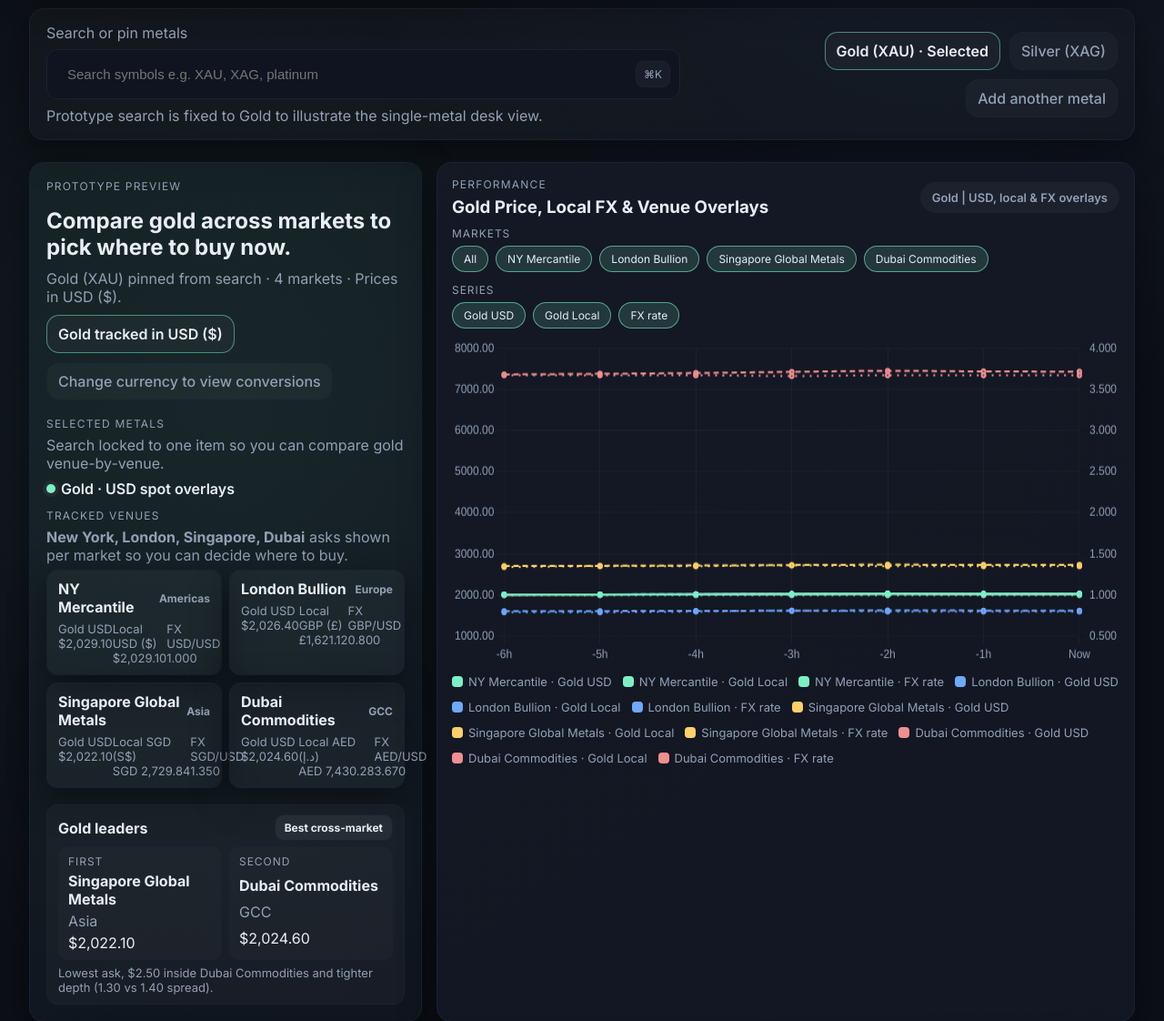
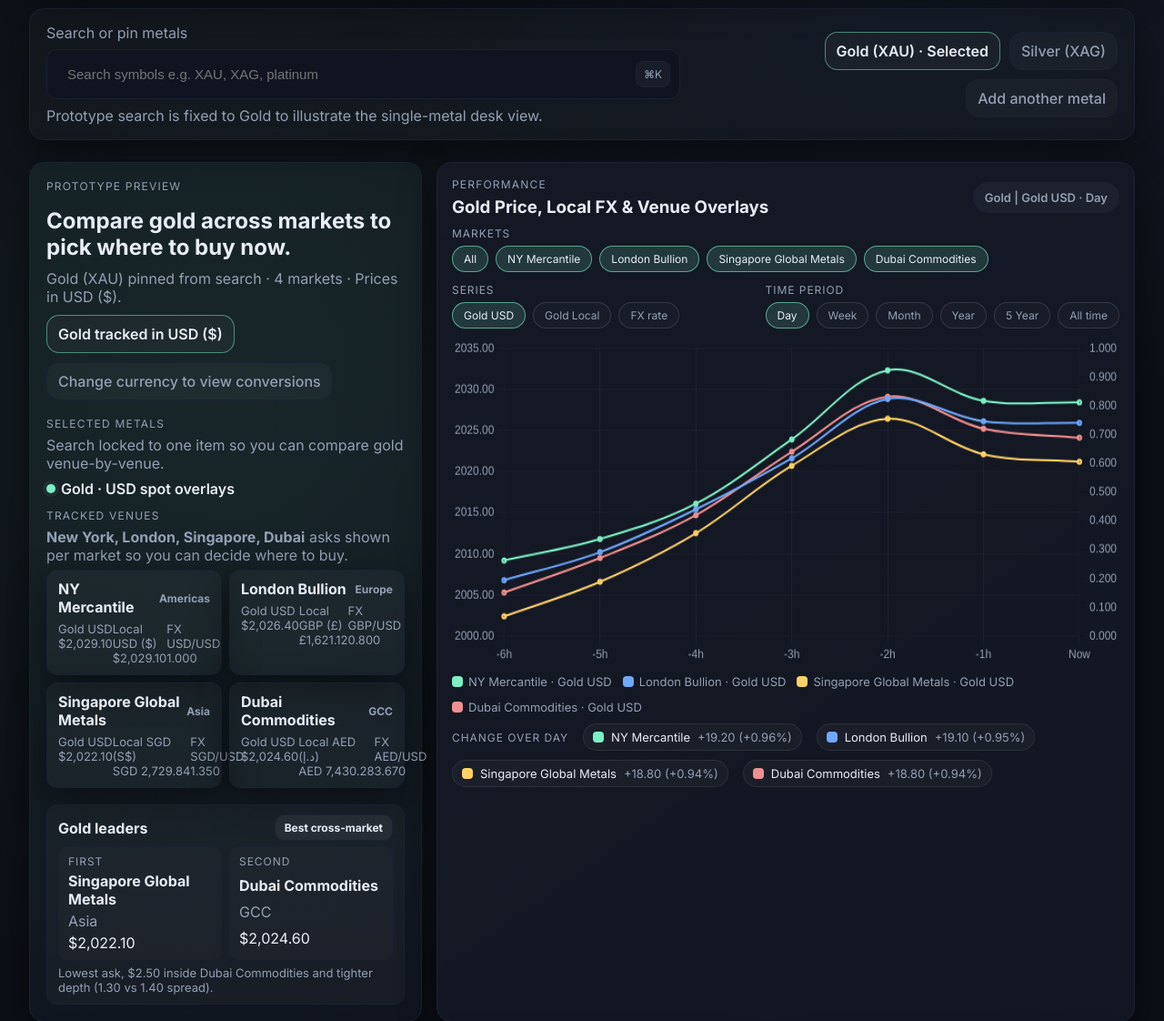
Before and after one commit to rezaeesjd/WebSage-Solutions, a PHP site: page /metals-trade-prototype/index.html in a window 1280 px wide. Shown: the part 146-1268 px from the top of the page at 91% size. Run offline with PHP 8.4, Linux system fonts and the light colour scheme.

Commit message:
Update chart defaults and period insights

```diff
--- a/metals-trade-prototype/app.js
+++ b/metals-trade-prototype/app.js
@@ -81,6 +81,15 @@ const fxHistory = {
   dgcx: [3.67, 3.67, 3.67, 3.66, 3.67, 3.67, 3.67]
 };
 
+const periodOptions = [
+  { id: 'day', label: 'Day', labels: marketHistory.labels },
+  { id: 'week', label: 'Week', labels: ['Mon', 'Tue', 'Wed', 'Thu', 'Fri', 'Sat', 'Sun'] },
+  { id: 'month', label: 'Month', labels: ['Wk 1', 'Wk 2', 'Wk 3', 'Wk 4', 'Wk 5', 'Wk 6', 'Wk 7', 'Wk 8'] },
+  { id: 'year', label: 'Year', labels: ['Jan', 'Feb', 'Mar', 'Apr', 'May', 'Jun', 'Jul', 'Aug', 'Sep', 'Oct', 'Nov', 'Dec'] },
+  { id: 'fiveYear', label: '5 Year', labels: ['2019', '2020', '2021', '2022', '2023', '2024'] },
+  { id: 'all', label: 'All time', labels: ['2015', '2016', '2017', '2018', '2019', '2020', '2021', '2022', '2023', '2024'] }
+];
+
 const watchlist = [
   { metal: 'Gold', venue: 'Spot Pool', bid: 2027.7, ask: 2029.0, trend: 0.42 },
   { metal: 'Gold', venue: 'Options Curve', bid: 2024.2, ask: 2026.5, trend: -0.08 },
@@ -94,7 +103,8 @@ let selectedSide = 'buy';
 let trendChart;
 let marketCompareChart;
 const selectedMarketIds = new Set(markets.map(m => m.id));
-const selectedSeries = new Set(['usd', 'local', 'fx']);
+const selectedSeries = new Set(['usd']);
+let selectedPeriod = 'day';
 const widthStorageKey = 'marketCardWidths';
 const ribbonWidthStorageKey = 'marketRibbonWidths';
 const marketWidths = {};
@@ -113,12 +123,14 @@ const compareResultsEl = document.getElementById('compare-results');
 
 const chartLabel = document.getElementById('chart-label');
 const chartLegend = document.getElementById('chart-legend');
+const chartGrowth = document.getElementById('chart-growth');
 const compareLegend = document.getElementById('compare-legend');
 const compareChartLabel = document.getElementById('compare-chart-label');
 const pinnedNote = document.getElementById('pinned-note');
 const heroMarketList = document.getElementById('hero-market-list');
 const marketFiltersEl = document.getElementById('market-filters');
 const seriesFiltersEl = document.getElementById('series-filters');
+const timeFiltersEl = document.getElementById('time-filters');
 const currencyTokens = {
   gold: document.getElementById('gold-currency-token'),
   silver: document.getElementById('silver-currency-token')
@@ -175,6 +187,29 @@ function formatFxRate(value) {
 function formatDelta(value) {
   const sign = value > 0 ? '+' : '';
   return `${sign}${value.toFixed(2)}%`;
+}
+
+function buildSeries(baseSeries, points) {
+  if (!Array.isArray(baseSeries) || baseSeries.length === 0) return [];
+  if (points <= 1) return [baseSeries[0]];
+  if (points === baseSeries.length) return [...baseSeries];
+  const start = baseSeries[0];
+  const end = baseSeries[baseSeries.length - 1];
+  const span = end - start;
+  return Array.from({ length: points }, (_, idx) => {
+    const ratio = idx / (points - 1);
+    const curve = Math.sin(ratio * Math.PI) * span * 0.04;
+    return +(start + span * ratio + curve).toFixed(2);
+  });
+}
+
+function getPeriodDefinition() {
+  return periodOptions.find(option => option.id === selectedPeriod) || periodOptions[0];
+}
+
+function formatGrowthValue(seriesType, delta) {
+  if (seriesType === 'fx') return formatFxRate(delta);
+  return formatNumber(delta);
 }
 
 function formatStatus(status) {
@@ -519,11 +554,18 @@ function renderChart() {
   const ctx = document.getElementById('trendChart');
   const palette = ['#7cf0c5', '#6ea8ff', '#ffd166', '#f08f8f'];
   const history = marketHistory.gold;
+  const periodDefinition = getPeriodDefinition();
+  const labels = periodDefinition.labels;
   const seriesTypes = [
     { id: 'usd', label: 'Gold USD', dash: [] },
     { id: 'local', label: 'Gold Local', dash: [6, 4] },
     { id: 'fx', label: 'FX rate', dash: [2, 6] }
   ];
+  const primarySeriesType = selectedSeries.has('usd')
+    ? 'usd'
+    : selectedSeries.has('local')
+      ? 'local'
+      : 'fx';
 
   if (trendChart) trendChart.destroy();
 
@@ -532,13 +574,15 @@ function renderChart() {
     const venue = markets.find(m => m.id === venueId);
     const color = palette[idx % palette.length];
     const localRate = currencyRates[venue?.currency] || 1;
+    const baseSeries = buildSeries(series, labels.length);
+    const baseFxSeries = buildSeries(fxHistory[venueId] || [], labels.length);
     return seriesTypes.flatMap(seriesType => {
       if (!selectedSeries.has(seriesType.id)) return [];
       const data = seriesType.id === 'usd'
-        ? series
+        ? baseSeries
         : seriesType.id === 'local'
-          ? series.map(v => +(v * localRate).toFixed(2))
-          : (fxHistory[venueId] || []);
+          ? baseSeries.map(v => +(v * localRate).toFixed(2))
+          : baseFxSeries;
       return [{
         label: `${venue?.name || venueId} · ${seriesType.label}`,
         data,
@@ -557,7 +601,7 @@ function renderChart() {
   trendChart = new Chart(ctx, {
     type: 'line',
     data: {
-      labels: marketHistory.labels,
+      labels,
       datasets
     },
     options: {
@@ -583,7 +627,11 @@ function renderChart() {
     }
   });
 
-  chartLabel.textContent = `Gold | USD, local & FX overlays`;
+  const activeSeriesLabels = seriesTypes
+    .filter(series => selectedSeries.has(series.id))
+    .map(series => series.label)
+    .join(', ');
+  chartLabel.textContent = `Gold | ${activeSeriesLabels} · ${periodDefinition.label}`;
   chartLegend.innerHTML = '';
   datasets.forEach(ds => {
     const legendItem = document.createElement('div');
@@ -591,13 +639,49 @@ function renderChart() {
     legendItem.innerHTML = `<span class="legend-swatch" style="background:${ds.borderColor}"></span>${ds.label}`;
     chartLegend.appendChild(legendItem);
   });
+
+  if (chartGrowth) {
+    chartGrowth.innerHTML = '';
+    const growthTitle = document.createElement('div');
+    growthTitle.className = 'growth-title';
+    growthTitle.textContent = `Change over ${periodDefinition.label.toLowerCase()}`;
+    chartGrowth.appendChild(growthTitle);
+
+    Object.entries(history).forEach(([venueId, series], idx) => {
+      if (!selectedMarketIds.has(venueId)) return;
+      const venue = markets.find(m => m.id === venueId);
+      const localRate = currencyRates[venue?.currency] || 1;
+      const baseSeries = buildSeries(series, labels.length);
+      const baseFxSeries = buildSeries(fxHistory[venueId] || [], labels.length);
+      const data = primarySeriesType === 'usd'
+        ? baseSeries
+        : primarySeriesType === 'local'
+          ? baseSeries.map(v => +(v * localRate).toFixed(2))
+          : baseFxSeries;
+      const start = data[0];
+      const end = data[data.length - 1];
+      const delta = +(end - start).toFixed(2);
+      const percent = start ? (delta / start) * 100 : 0;
+      const sign = delta > 0 ? '+' : '';
+      const color = palette[idx % palette.length];
+      const item = document.createElement('div');
+      item.className = 'growth-item';
+      item.innerHTML = `
+        <span class="legend-swatch" style="background:${color}"></span>
+        <span class="growth-name">${venue?.name || venueId}</span>
+        <span class="growth-value">${sign}${formatGrowthValue(primarySeriesType, delta)} (${formatDelta(percent)})</span>
+      `;
+      chartGrowth.appendChild(item);
+    });
+  }
 }
 
 function renderChartFilters() {
-  if (!marketFiltersEl || !seriesFiltersEl) return;
+  if (!marketFiltersEl || !seriesFiltersEl || !timeFiltersEl) return;
 
   marketFiltersEl.innerHTML = '';
   seriesFiltersEl.innerHTML = '';
+  timeFiltersEl.innerHTML = '';
 
   const allMarketsSelected = selectedMarketIds.size === markets.length;
   const allMarketBtn = document.createElement('button');
@@ -649,6 +733,18 @@ function renderChartFilters() {
       renderChart();
     });
     seriesFiltersEl.appendChild(btn);
+  });
+
+  periodOptions.forEach(option => {
+    const btn = document.createElement('button');
+    btn.className = `filter-chip${selectedPeriod === option.id ? ' active' : ''}`;
+    btn.textContent = option.label;
+    btn.addEventListener('click', () => {
+      selectedPeriod = option.id;
+      renderChartFilters();
+      renderChart();
+    });
+    timeFiltersEl.appendChild(btn);
   });
 }
 
--- a/metals-trade-prototype/index.html
+++ b/metals-trade-prototype/index.html
@@ -94,9 +94,14 @@
             <span class="filter-label">Series</span>
             <div class="filter-options" id="series-filters"></div>
           </div>
+          <div class="filter-group">
+            <span class="filter-label">Time period</span>
+            <div class="filter-options" id="time-filters"></div>
+          </div>
         </div>
         <canvas id="trendChart" height="320"></canvas>
         <div class="chart-legend" id="chart-legend"></div>
+        <div class="chart-growth" id="chart-growth"></div>
       </article>
     </section>
 
--- a/metals-trade-prototype/styles.css
+++ b/metals-trade-prototype/styles.css
@@ -503,6 +503,31 @@ input, select {
 .legend-item { display: flex; align-items: center; gap: 6px; }
 .legend-swatch { width: 12px; height: 12px; border-radius: 4px; }
 .hero-chart canvas { min-height: 360px; }
+.chart-growth {
+  display: flex;
+  flex-wrap: wrap;
+  gap: 10px 16px;
+  font-size: 13px;
+  color: var(--muted);
+  align-items: center;
+}
+.chart-growth .growth-title {
+  font-size: 12px;
+  letter-spacing: 0.08em;
+  text-transform: uppercase;
+  color: var(--muted);
+}
+.growth-item {
+  display: inline-flex;
+  align-items: center;
+  gap: 8px;
+  padding: 6px 10px;
+  border: 1px solid rgba(255,255,255,0.08);
+  border-radius: 999px;
+  background: rgba(255,255,255,0.03);
+}
+.growth-item .growth-name { color: #e8edf7; }
+.growth-item .growth-value { color: var(--muted); }
 
 .chart-controls {
   display: flex;
```
